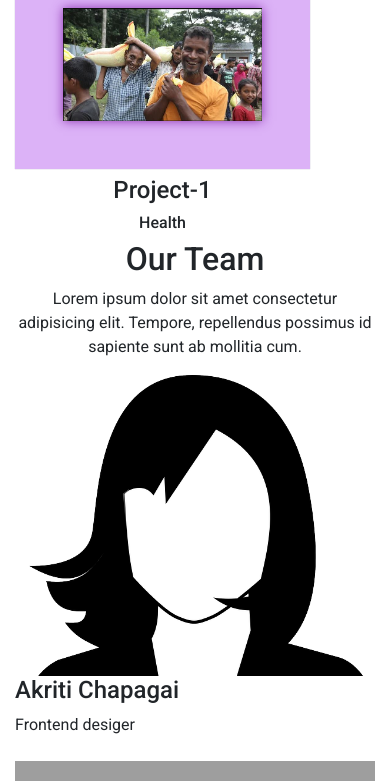
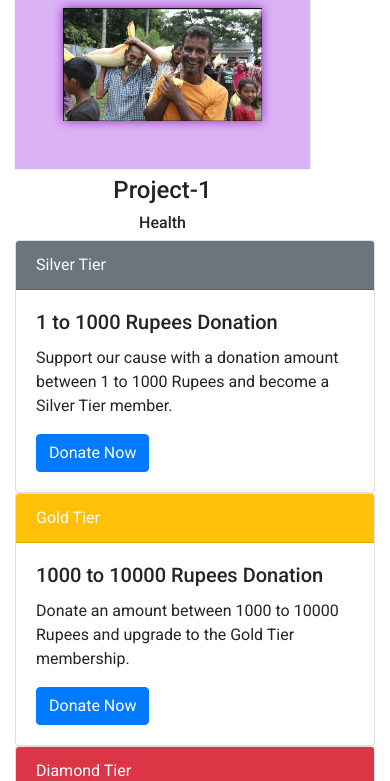
Before and after one commit to aakrity17/FundFusion, a PHP site: page /FundFusion/ in a window 390 px wide. Shown: the part 3914-4695 px from the top of the page. Run offline with PHP 8.4, Linux system fonts and the light colour scheme; some libraries are stand-ins or nearby versions; grey boxes are pictures that could not be loaded.

Commit message:
our membership card added

```diff
--- a/css/style.css
+++ b/css/style.css
@@ -20,6 +20,16 @@ body {
     right: 0px;
     width: 280px;
     cursor: pointer;
+}
+
+.dropdown-content {
+    display: none;
+    position: absolute;
+    background-color: #f1f1f1;
+    min-width: 160px;
+    box-shadow: 0px 8px 16px 0px rgba(0, 0, 0, 0.2);
+    z-index: 1;
+    display: none;
 }
 
 .nav-bg {
--- a/index.php
+++ b/index.php
@@ -68,23 +68,37 @@ if (isset($_SESSION['name']) && isset($_SESSION['username'])) {
                         </a>
                     </li>
                     <li class="nav-item">
-                        <a class="nav-link" href="#projects">
+                        <a class="nav-link" href="#our-team">
+                            <i class="fas fa-users"></i> Volunteer
+                        </a>
+                    </li>
+
+
+                    <li class="nav-item dropdown">
+                        <a class="nav-link dropdown-toggle" href="#" id="projectDropdown" role="button" data-bs-toggle="dropdown" aria-expanded="false">
                             <i class="fas fa-project-diagram"></i> Projects
                         </a>
+                        <ul class="dropdown-menu" aria-labelledby="projectDropdown">
+                            <li><a class="dropdown-item" href="live-events.html">Latest Projects</a></li>
+                            <li><a class="dropdown-item" href="upcoming-projects.html">Upcoming Projects</a></li>
+                            <li><a class="dropdown-item" href="past-projects.html">Past Projects</a></li>
+                        </ul>
                     </li>
+
+
                     <li class="nav-item">
                         <a class="nav-link" href="./Event.php">
                             <i class="fas fa-calendar-alt"></i> Events
                         </a>
                     </li>
-                    <?php if (isset($name)): ?>
-                    <li class="nav-item"><a class="nav-link" href="#"><?php echo $name; ?></a></li>
-                    <li class="nav-item"><a class="nav-link" href="./User/logout.php">Logout</a></li>
-                <?php else: ?>
-                    <li class="nav-item"><a class="nav-link" href="./sign-in/index.php">Sign in</a></li>
-                    <li class="nav-item"><a class="nav-link" href="User/userlogin.php">Login</a></li>
-                </ul>
-                <?php endif; ?>
+                    <?php if (isset($name)) : ?>
+                        <li class="nav-item"><a class="nav-link" href="#"><i class="fas fa-user"></i><?php echo $name; ?></a></li>
+                        <li class="nav-item"><a class="nav-link" href="./User/logout.php"><i class="fas fa-sign-out-alt"></i>Logout</a></li>
+                    <?php else : ?>
+                        <li class="nav-item"><a class="nav-link" href="./sign-in/index.php"><i class="fas fa-sign-in-alt"></i>Sign in</a></li>
+                        <li class="nav-item"><a class="nav-link" href="User/userlogin.php"><i class="fas fa-user"></i>Login</a></li>
+                    <?php endif; ?>
+
                 </ul>
             </div>
         </div>
@@ -377,10 +391,65 @@ if (isset($_SESSION['name']) && isset($_SESSION['username'])) {
             </div>
         </div>
     </section>
+
+
+
+
     <!---End of the Projects Section-->
 
-    <!-- Team Section-->
-    <!-- <section class="team"> -->
+
+
+    <!-- Membership card -->
+
+    <div class="container">
+        <div class="row">
+            <div class="col-md-4">
+                <div class="card">
+                    <div class="card-header bg-secondary text-white">
+                        Silver Tier
+                    </div>
+                    <div class="card-body">
+                        <h5 class="card-title">1 to 1000 Rupees Donation</h5>
+                        <p class="card-text">Support our cause with a donation amount between 1 to 1000 Rupees and become a Silver Tier member.</p>
+                        <a href="#" class="btn btn-primary">Donate Now</a>
+                    </div>
+                </div>
+            </div>
+            <div class="col-md-4">
+                <div class="card">
+                    <div class="card-header bg-warning text-white">
+                        Gold Tier
+                    </div>
+                    <div class="card-body">
+                        <h5 class="card-title">1000 to 10000 Rupees Donation</h5>
+                        <p class="card-text">Donate an amount between 1000 to 10000 Rupees and upgrade to the Gold Tier membership.</p>
+                        <a href="#" class="btn btn-primary">Donate Now</a>
+                    </div>
+                </div>
+            </div>
+            <div class="col-md-4">
+                <div class="card">
+                    <div class="card-header bg-danger text-white">
+                        Diamond Tier
+                    </div>
+                    <div class="card-body">
+                        <h5 class="card-title">10000 Rupees and Above Donation</h5>
+                        <p class="card-text">Make a generous donation of 10000 Rupees or more to join our exclusive Diamond Tier membership.</p>
+                        <a href="#" class="btn btn-primary">Donate Now</a>
+                    </div>
+                </div>
+            </div>
+        </div>
+    </div>
+
+    <script src="https://stackpath.bootstrapcdn.com/bootstrap/4.5.2/js/bootstrap.min.js"></script>
+</body>
+
+</html>
+
+
+<!-- Team Section-->
+<section class="team">
     <section id="our-team">
         <div class="container">
             <div class="section-title">
@@ -519,6 +588,6 @@ if (isset($_SESSION['name']) && isset($_SESSION['username'])) {
     <script src="https://code.jquery.com/jquery-3.3.1.slim.min.js" integrity="sha384-q8i/X+965DzO0rT7abK41JStQIAqVgRVzpbzo5smXKp4YfRvH+8abtTE1Pi6jizo" crossorigin="anonymous"></script>
     <script src="https://cdnjs.cloudflare.com/ajax/libs/popper.js/1.14.7/umd/popper.min.js" integrity="sha384-UO2eT0CpHqdSJQ6hJty5KVphtPhzWj9WO1clHTMGa3JDZwrnQq4sF86dIHNDz0W1" crossorigin="anonymous"></script>
     <script src="https://stackpath.bootstrapcdn.com/bootstrap/4.3.1/js/bootstrap.min.js" integrity="sha384-JjSmVgyd0p3pXB1rRibZUAYoIIy6OrQ6VrjIEaFf/nJGzIxFDsf4x0xIM+B07jRM" crossorigin="anonymous"></script>
-</body>
+    </body>
 
-</html>
+    </html>
```
